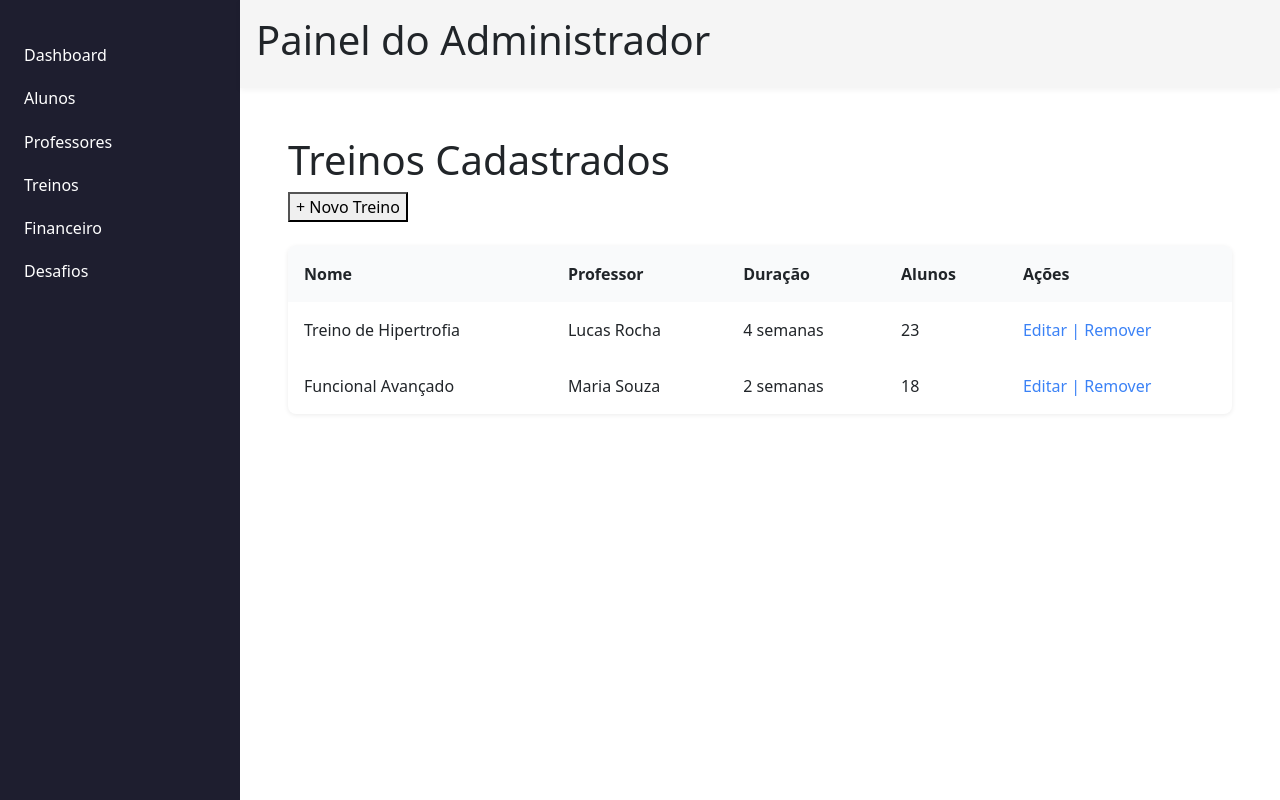
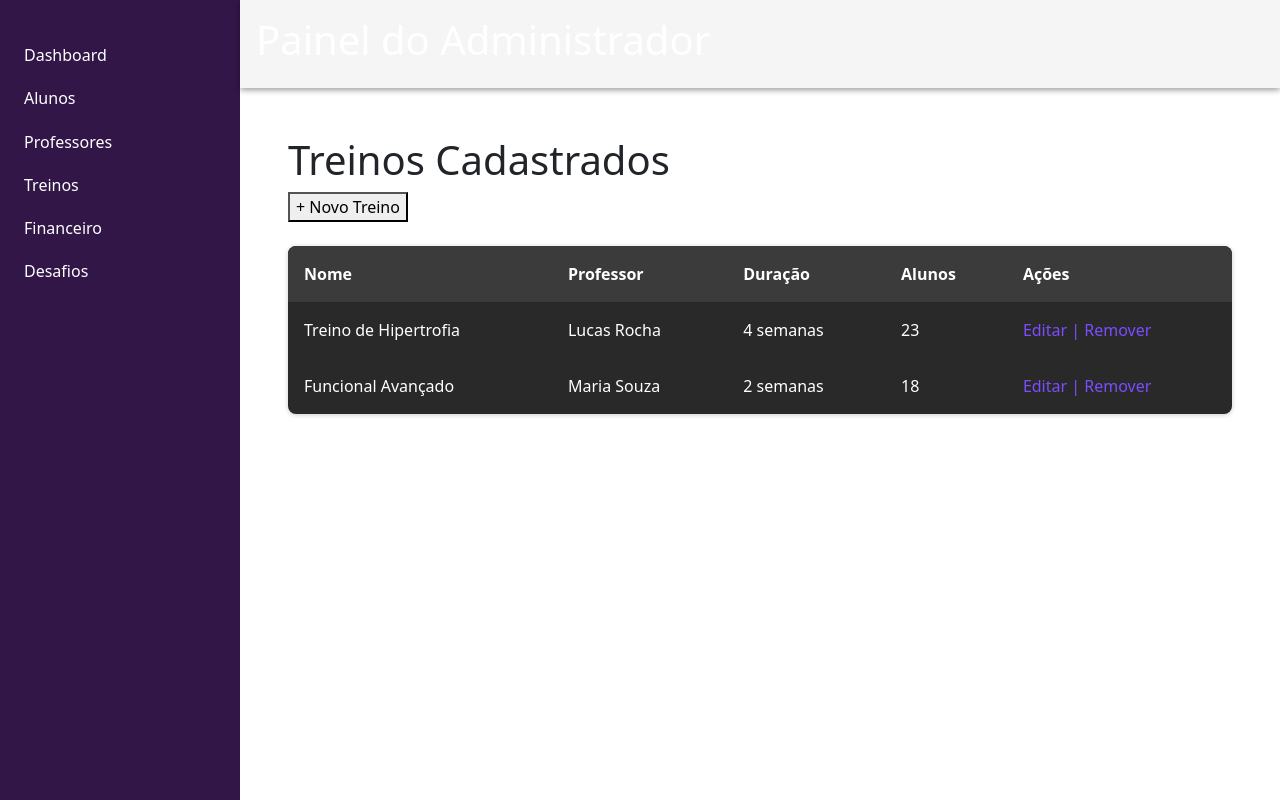
Before and after one commit to FelipeEvangelistaNeves/TCC-FITWARE, a React (Vite) app in the folder FRONT-END/: page /admin/treinos in a window 1280 px wide. Built offline with nearby package versions, Linux system fonts and the light colour scheme.

Commit message:
variaveis do scss e scss atualizado

```diff
--- a/FRONT-END/src/styles/style.scss
+++ b/FRONT-END/src/styles/style.scss
@@ -1,23 +1,26 @@
-/* admin.scss */
+@import "variables";
 
+/* Reset base */
 body {
   margin: 0;
   font-family: "Segoe UI", sans-serif;
-  background-color: #f4f6f8;
-  color: #333;
+  background-color: $gray-100;
+  color: $gray-800;
 }
 
 /* App geral */
 .app-container {
   display: flex;
   min-height: 100vh;
+  background-color: $gray-dark;
+  color: $white;
 }
 
 /* Sidebar */
 .sidebar-admin {
   width: 240px;
-  background-color: #1e1e2f;
-  color: #fff;
+  background-color: $purple-400;
+  color: $white;
   padding: 1.5rem;
 }
 
@@ -31,23 +34,24 @@ body {
 }
 
 .sidebar-admin a {
-  color: #ccc;
+  color: $gray-400;
   text-decoration: none;
   font-weight: 500;
   transition: color 0.3s;
 }
 
 .sidebar-admin a:hover {
-  color: #4ade80; // verde
+  color: $secondary;
 }
 
 /* Header */
 header {
-  background-color: #fff;
+  background-color: $gray-900;
   padding: 1.25rem 2rem;
-  box-shadow: 0 2px 6px rgba(0, 0, 0, 0.05);
+  box-shadow: 0 2px 6px rgba($black, 0.4);
   font-size: 1.5rem;
   font-weight: 600;
+  color: $white;
 }
 
 /* Páginas */
@@ -64,12 +68,13 @@ header {
 }
 
 .card {
-  background-color: #fff;
+  background-color: $gray-800;
   padding: 1.5rem;
   border-radius: 12px;
-  box-shadow: 0 1px 5px rgba(0, 0, 0, 0.1);
+  box-shadow: 0 1px 5px rgba($black, 0.2);
   font-weight: 500;
   text-align: center;
+  color: $white;
 }
 
 /* Tabela Alunos */
@@ -77,38 +82,44 @@ table {
   width: 100%;
   border-collapse: collapse;
   margin-top: 1.5rem;
-  background-color: #fff;
+  background-color: $gray-900;
   border-radius: 8px;
   overflow: hidden;
-  box-shadow: 0 1px 5px rgba(0, 0, 0, 0.08);
+  box-shadow: 0 1px 5px rgba($black, 0.2);
+  color: $white;
 }
 
 th,
 td {
   padding: 1rem;
   text-align: left;
-  border-bottom: 1px solid #eee;
+  border-bottom: 1px solid $gray-700;
 }
 
 th {
-  background-color: #f9fafb;
+  background-color: $gray-mid;
   font-weight: 600;
 }
 
 td:last-child {
-  color: #3b82f6;
+  color: $secondary;
   cursor: pointer;
 }
+
+/* Extras */
 li {
   list-style-type: none;
 }
+
 .listinha {
   font-size: 30px;
-  color: #4ade80;
+  color: $secondary;
 }
+
 .listalogin li {
   display: flex;
 }
+
 .logo {
   height: 40px;
   width: 40px;
--- /dev/null
+++ b/FRONT-END/src/styles/variables.scss
@@ -0,0 +1,27 @@
+// Cores base
+$white: #ffffff;
+$black: #000000;
+$gray-100: #f4f6f8;
+$gray-200: #f9fafb;
+$gray-300: #eeeeee;
+$gray-400: #969292;
+$gray-500: #786289;
+$gray-600: #6c3d9a;
+$gray-700: #484646;
+$gray-800: #333333;
+$gray-900: #292929;
+$gray-dark: #242424;
+$gray-mid: #3c3b3b;
+
+// Roxos
+$purple-100: #f2d5ff;
+$purple-200: #715989;
+$purple-300: #7f24c6;
+$purple-400: #321648;
+$purple-500: #7c4dff;
+$purple-600: #d093ff;
+
+// Extras
+$yellow: #dbac0d;
+$primary: $purple-300;
+$secondary: $purple-500;
```
